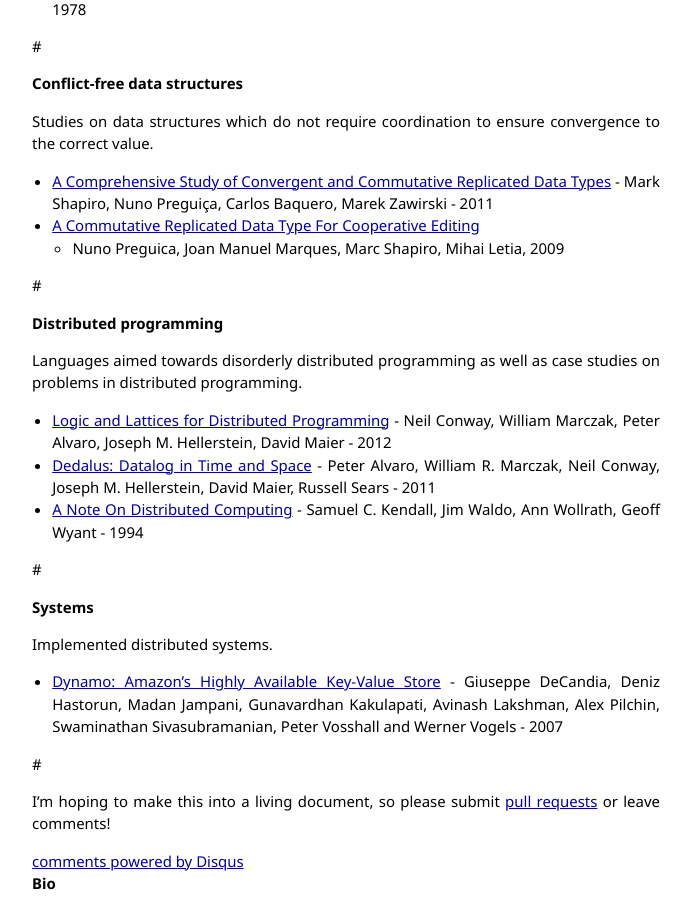
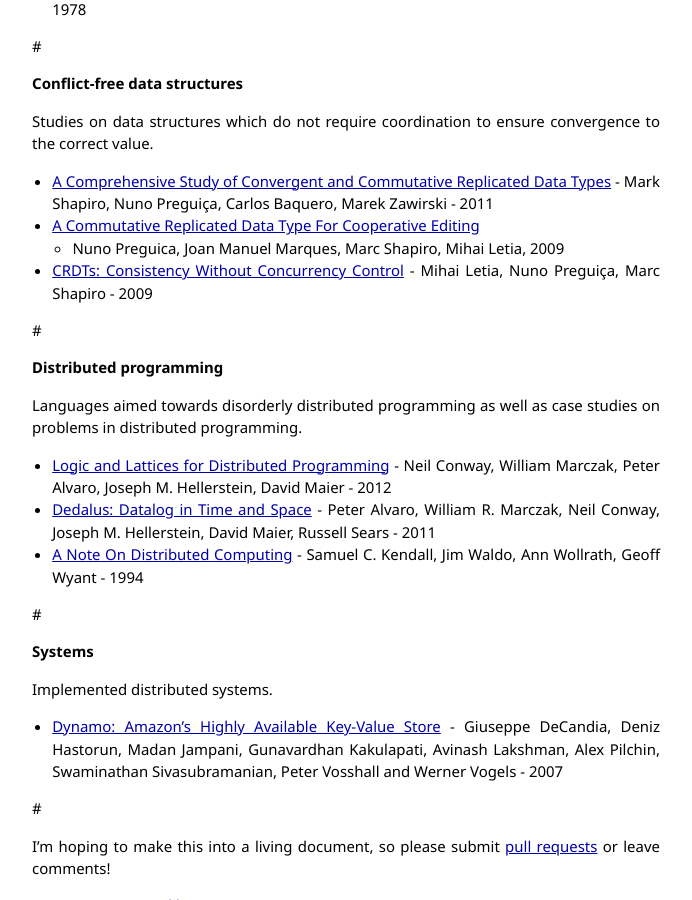
Before and after one commit to cmeiklejohn/cmeiklejohn.github.io, a Jekyll site: the page built from _posts/2013-07-12-readings-in-distributed-systems.markdown, in a window 1280 px wide and 900 px high, scrolled down 899 px. Shown: the whole window, without its empty margins (294-986 px from the left). Built offline with Jekyll 4.4.1, drawn with Linux system fonts in a browser that asks for light colours; comment, search, counter and statistics services are not loaded.

Commit message:
Add another crdt paper.

```diff
--- a/_posts/2013-07-12-readings-in-distributed-systems.markdown
+++ b/_posts/2013-07-12-readings-in-distributed-systems.markdown
@@ -57,6 +57,8 @@ convergence to the correct value.
     Zawirski - 2011
 * [A Commutative Replicated Data Type For Cooperative Editing][treedoc]
   - Nuno Preguica, Joan Manuel Marques, Marc Shapiro, Mihai Letia, 2009
+* [CRDTs: Consistency Without Concurrency Control][crdt2] - Mihai Letia,
+  Nuno Preguiça, Marc Shapiro - 2009
 
 #
 
```
Also changed, not shown: other parts of _posts/2013-07-12-readings-in-distributed-systems.markdown (+1 -0 lines).
